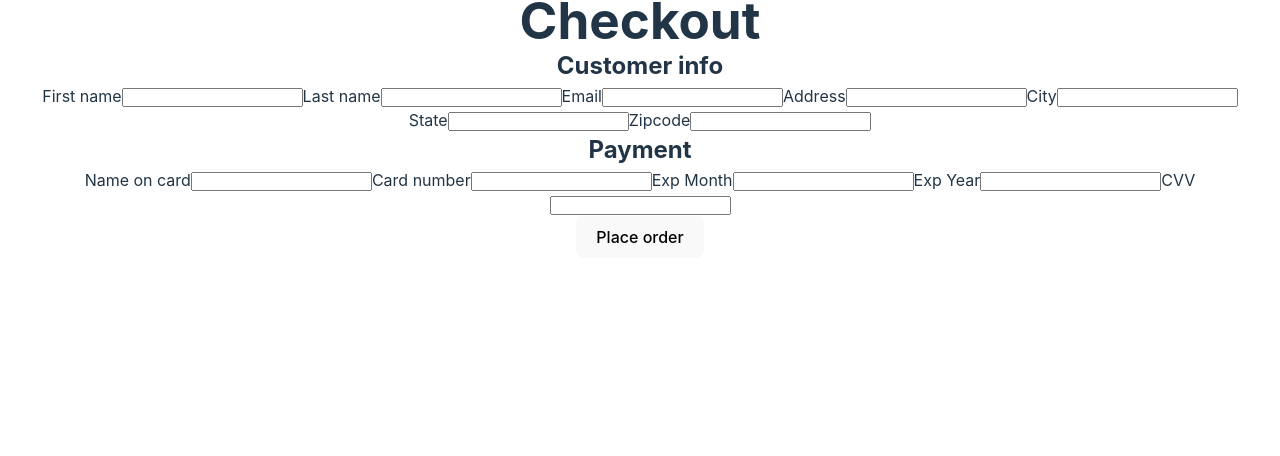
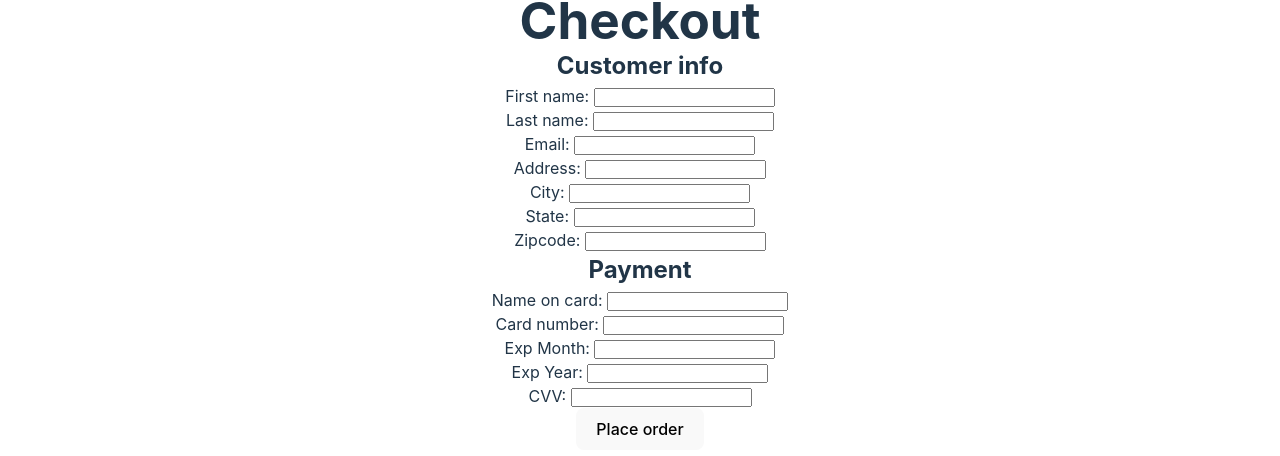
Before and after one commit to pannie11/Capstone, a React (Vite) app: page /checkout in a window 1280 px wide. Shown: the part 190-646 px from the top of the page. Built offline with nearby package versions, Linux system fonts and the light colour scheme; no server answers.

Commit message:
added form conditions

```diff
--- a/src/App.css
+++ b/src/App.css
@@ -21,7 +21,6 @@ margin-right: 10px;
   display: flex;
   justify-content: space-between;
   align-items: center;
-  /* position: sticky; */
   z-index: 999;
   margin: 0;
   padding: 20px 5%;
--- a/src/Components/Cart.jsx
+++ b/src/Components/Cart.jsx
@@ -55,7 +55,7 @@ export default function Cart({cart, setCart, username, addItem}) {
                 )
             })}
             <div>Total: ${cart.reduce((accumulation, currentItem) => accumulation + (currentItem.price * currentItem.quantity), 0)}</div>
-            <button onClick={() => navigate('/checkout')}>checkout</button>
+            <button onClick={() => navigate('/checkout')}>Check out</button>
         </>
     )
 }
--- a/src/Components/Checkout.jsx
+++ b/src/Components/Checkout.jsx
@@ -1,48 +1,81 @@
-import { useNavigate } from "react-router-dom"
+import { useNavigate } from "react-router-dom";
+import { useState } from "react";
 
 export default function Checkout({setCart, username, cart}) {
     const navigate = useNavigate()
 
+    const [firstName, setFirstName] = useState('')
+    const [lastName, setLastName] = useState('')
+    const [email, setEmail] = useState('')
+    const [address, setAddress] = useState('')
+    const [city, setCity] = useState('')
+    const [state, setState] = useState('')
+    const [zipcode, setZipcode] = useState('')
+    const [cname, setCname] = useState('')
+    const [cnum, setCnum] = useState('')
+    const [expMonth, setExpMonth] = useState('')
+    const [expYear, setExpYear] = useState('')
+    const [cvv, setCvv] = useState('')
+
+    async function handleSubmit(e) {
+        e.preventDefault();
+
+        if(!firstName || !lastName || !email || !address || !city || !state || !zipcode || !cname || !cnum || !expMonth || !expYear || !cvv) {
+            alert('Please fill in all required fields.')
+        } else {
+            navigate('/orderplaced');
+            setCart([]);
+            localStorage.setItem(username, JSON.stringify(cart));
+        }
+    }
+
     return (
         <>
             <h1>Checkout</h1>
-            <form id='checkoutForm'>
+            <form id='checkoutForm' onSubmit={handleSubmit}>
                 <div id='customerInfo'>
                     <h2>Customer info</h2>
-                    <label htmlFor='firstName'>First name</label>
-                    <input type='text' name='name'/>
-                    <label htmlFor='lastName'>Last name</label>
-                    <input type='text' name='name'/>
-                    <label htmlFor='email'>Email</label>
-                    <input type='email' name='email'/>
-                    <label htmlFor='address'>Address</label>
-                    <input type='text' name='address'/>
-                    <label htmlFor='city'>City</label>
-                    <input type='text' name='city'/>
-                    <label htmlFor='state'>State</label>
-                    <input type='text' name='state'/>
-                    <label htmlFor='zipcode'>Zipcode</label>
-                    <input type='number' name='zipcode'/>
+                    <label htmlFor='firstName'>
+                        First name: <input type='text' value={firstName} onChange={e => setFirstName(e.target.value)}/>
+                    </label><br />
+                    <label htmlFor='lastName'>
+                        Last name: <input type='text' value={lastName} onChange={e => setLastName(e.target.value)}/>
+                    </label><br />
+                    <label htmlFor='email'>
+                        Email: <input type='email' value={email} onChange={e => setEmail(e.target.value)}/>
+                    </label><br />
+                    <label htmlFor='address'>
+                        Address: <input type='text' value={address} onChange={e => setAddress(e.target.value)}/>
+                    </label><br />
+                    <label htmlFor='city'>
+                        City: <input type='text' value={city} onChange={e => setCity(e.target.value)}/>
+                    </label><br />
+                    <label htmlFor='state'>
+                        State:  <input type='text' value={state} onChange={e => setState(e.target.value)}/>
+                    </label><br/>
+                    <label htmlFor='zipcode'>
+                        Zipcode: <input type='number' value={zipcode} onChange={e => setZipcode(e.target.value)}/>
+                    </label>
                 </div>
                 <div id='payment'>
                     <h2>Payment</h2>
-                    <label htmlFor='cname'>Name on card</label>
-                    <input type='text' name='cname'/>
-                    <label htmlFor='cnum'>Card number</label>
-                    <input type='number' name='cnum'/>
-                    <label htmlFor='expMonth'>Exp Month</label>
-                    <input type='text' name='expMonth'/>
-                    <label htmlFor='expYear'>Exp Year</label>
-                    <input type='number' name='expYear'/>
-                    <label htmlFor='cvv'>CVV</label>
-                    <input type='number' name='cvv'/>
+                    <label htmlFor='cname'>
+                        Name on card: <input type='text'value={cname} onChange={e => setCname(e.target.value)}/>
+                    </label><br/>
+                    <label htmlFor='cnum'>
+                        Card number: <input type='number' value={cnum} onChange={e => setCnum(e.target.value)}/>
+                    </label><br/>
+                    <label htmlFor='expMonth'>
+                        Exp Month: <input type='text' value={expMonth} onChange={e => setExpMonth(e.target.value)}/>
+                    </label><br/>
+                    <label htmlFor='expYear'>
+                        Exp Year: <input type='number' value={expYear} onChange={e => setExpYear(e.target.value)}/>
+                    </label><br/>
+                    <label htmlFor='cvv'>
+                        CVV: <input type='number' value={cvv} onChange={e => setCvv(e.target.value)}/>
+                    </label>
                 </div>
-                <button onClick={() => {
-                    navigate('/orderplaced');
-                    setCart([]);
-                    localStorage.setItem(username, JSON.stringify(cart));
-                }
-                    }>Place order</button>
+                <button>Place order</button>
             </form>
         </>
     )
```
